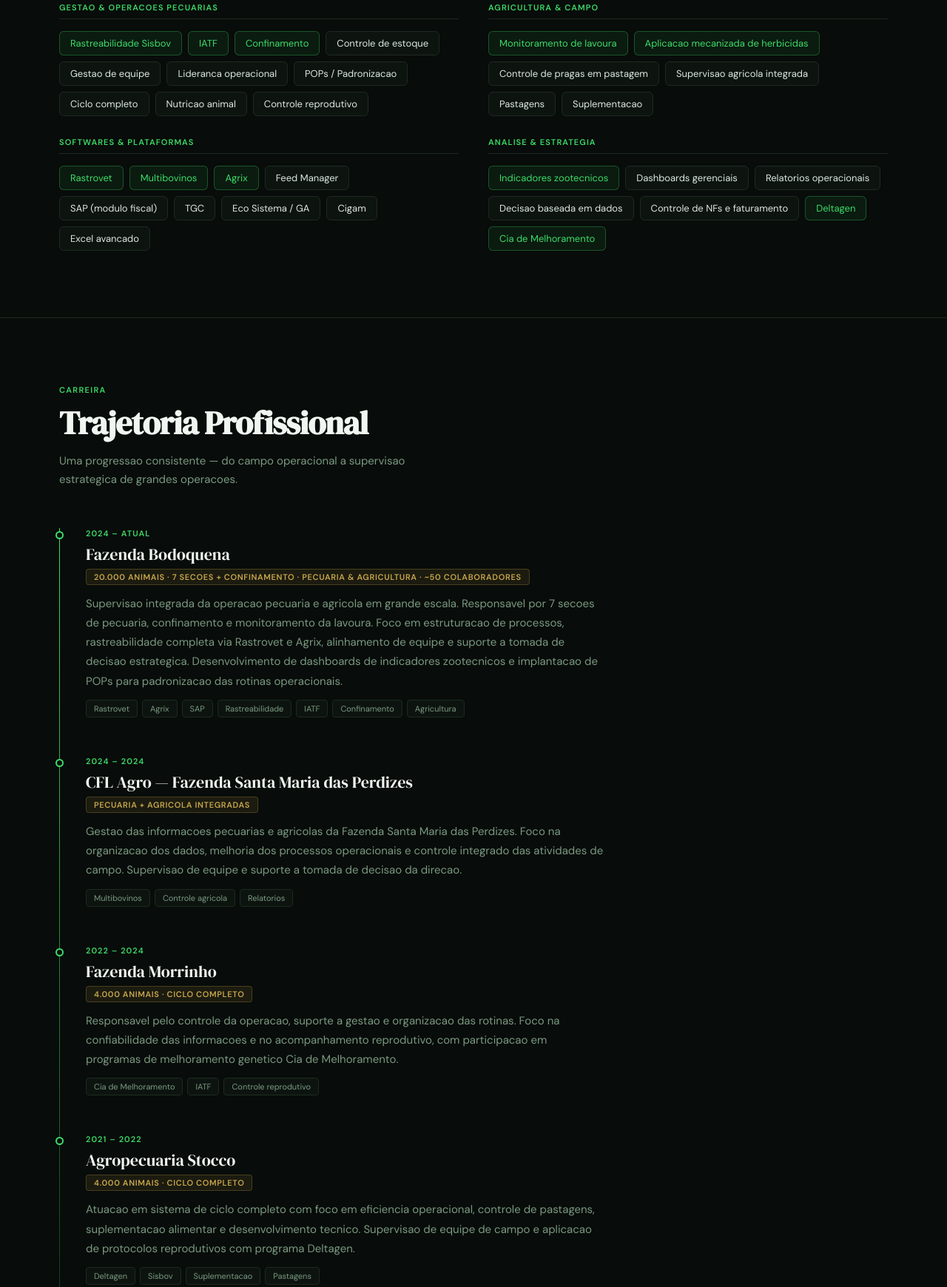
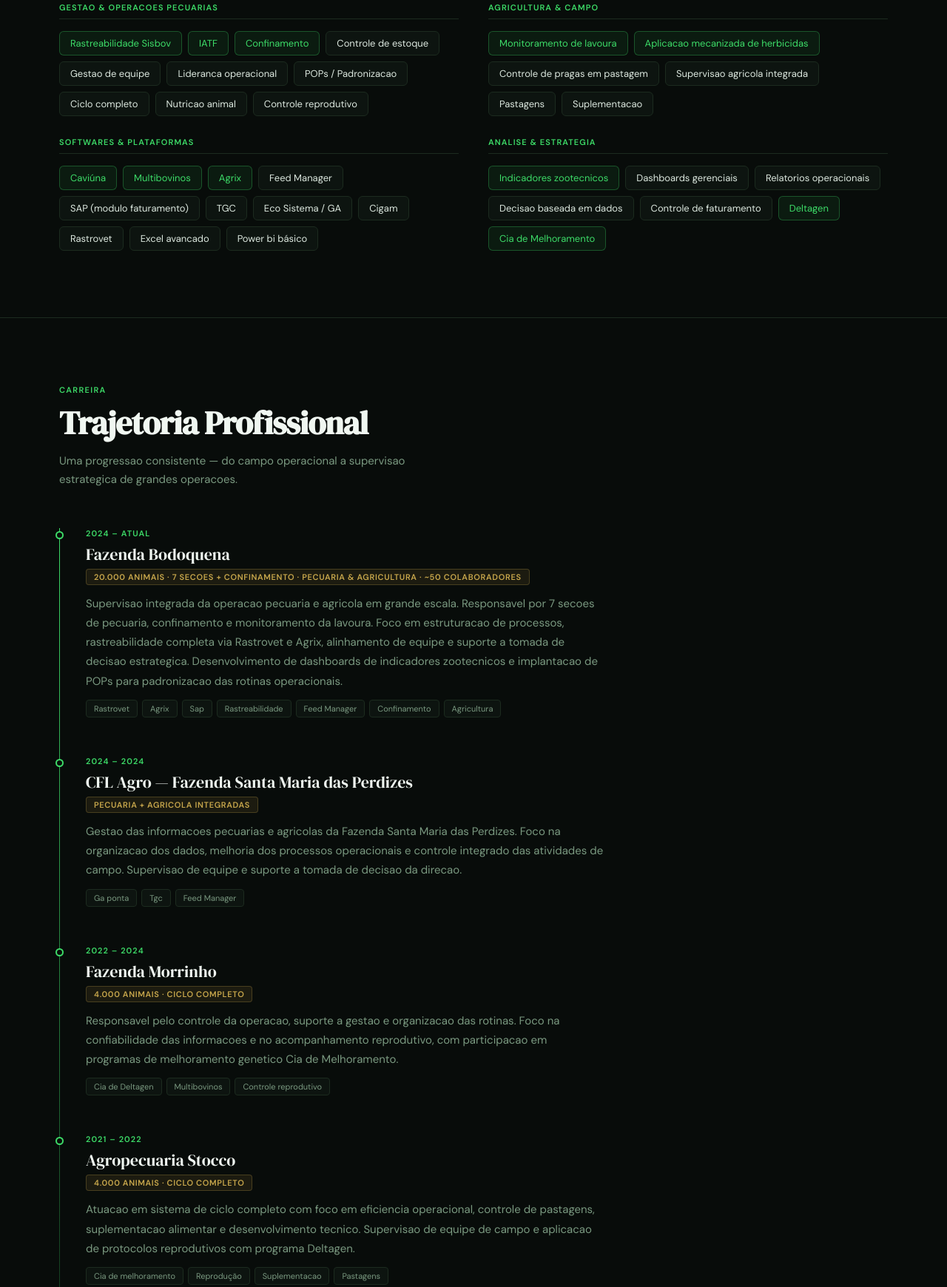
Before and after one commit to emersonsilva113/emerson.silva, a plain HTML site: page index.html in a window 1280 px wide. Shown: the part 2379-4119 px from the top of the page at 74% size. Drawn offline with Linux system fonts and the light colour scheme.

Commit message:
Update index.html

```diff
--- a/index.html
+++ b/index.html
@@ -231,9 +231,9 @@
         <div>
           <div class="skill-group-title">Softwares &amp; Plataformas</div>
           <div class="skill-tags">
-            <span class="tag hi">Rastrovet</span><span class="tag hi">Multibovinos</span><span class="tag hi">Agrix</span>
-            <span class="tag">Feed Manager</span><span class="tag">SAP (modulo fiscal)</span><span class="tag">TGC</span>
-            <span class="tag">Eco Sistema / GA</span><span class="tag">Cigam</span><span class="tag">Excel avancado</span>
+            <span class="tag hi">Caviúna</span><span class="tag hi">Multibovinos</span><span class="tag hi">Agrix</span>
+            <span class="tag">Feed Manager</span><span class="tag">SAP (modulo faturamento)</span><span class="tag">TGC</span>
+            <span class="tag">Eco Sistema / GA</span><span class="tag">Cigam</span><span class="tag">Rastrovet</span><span class="tag">Excel avancado</span><span class="tag">Power bi básico</span>
           </div>
         </div>
       </div>
@@ -251,7 +251,7 @@
           <div class="skill-tags">
             <span class="tag hi">Indicadores zootecnicos</span><span class="tag">Dashboards gerenciais</span>
             <span class="tag">Relatorios operacionais</span><span class="tag">Decisao baseada em dados</span>
-            <span class="tag">Controle de NFs e faturamento</span><span class="tag hi">Deltagen</span><span class="tag hi">Cia de Melhoramento</span>
+            <span class="tag">Controle de faturamento</span><span class="tag hi">Deltagen</span><span class="tag hi">Cia de Melhoramento</span>
           </div>
         </div>
       </div>
@@ -270,35 +270,35 @@
         <div class="tl-company">Fazenda Bodoquena</div>
         <div class="tl-scale">20.000 animais &middot; 7 secoes + confinamento &middot; Pecuaria &amp; Agricultura &middot; ~50 colaboradores</div>
         <p class="tl-desc">Supervisao integrada da operacao pecuaria e agricola em grande escala. Responsavel por 7 secoes de pecuaria, confinamento e monitoramento da lavoura. Foco em estruturacao de processos, rastreabilidade completa via Rastrovet e Agrix, alinhamento de equipe e suporte a tomada de decisao estrategica. Desenvolvimento de dashboards de indicadores zootecnicos e implantacao de POPs para padronizacao das rotinas operacionais.</p>
-        <div class="tl-pills"><span class="tl-pill">Rastrovet</span><span class="tl-pill">Agrix</span><span class="tl-pill">SAP</span><span class="tl-pill">Rastreabilidade</span><span class="tl-pill">IATF</span><span class="tl-pill">Confinamento</span><span class="tl-pill">Agricultura</span></div>
+        <div class="tl-pills"><span class="tl-pill">Rastrovet</span><span class="tl-pill">Agrix</span><span class="tl-pill">Sap</span><span class="tl-pill">Rastreabilidade</span><span class="tl-pill">Feed Manager</span><span class="tl-pill">Confinamento</span><span class="tl-pill">Agricultura</span></div>
       </div>
       <div class="tl-item reveal">
         <div class="tl-date">2024 &ndash; 2024</div>
         <div class="tl-company">CFL Agro &mdash; Fazenda Santa Maria das Perdizes</div>
         <div class="tl-scale">Pecuaria + Agricola integradas</div>
         <p class="tl-desc">Gestao das informacoes pecuarias e agricolas da Fazenda Santa Maria das Perdizes. Foco na organizacao dos dados, melhoria dos processos operacionais e controle integrado das atividades de campo. Supervisao de equipe e suporte a tomada de decisao da direcao.</p>
-        <div class="tl-pills"><span class="tl-pill">Multibovinos</span><span class="tl-pill">Controle agricola</span><span class="tl-pill">Relatorios</span></div>
+        <div class="tl-pills"><span class="tl-pill">Ga ponta</span><span class="tl-pill">Tgc</span><span class="tl-pill">Feed Manager</span></div>
       </div>
       <div class="tl-item reveal">
         <div class="tl-date">2022 &ndash; 2024</div>
         <div class="tl-company">Fazenda Morrinho</div>
         <div class="tl-scale">4.000 animais &middot; Ciclo completo</div>
         <p class="tl-desc">Responsavel pelo controle da operacao, suporte a gestao e organizacao das rotinas. Foco na confiabilidade das informacoes e no acompanhamento reprodutivo, com participacao em programas de melhoramento genetico Cia de Melhoramento.</p>
-        <div class="tl-pills"><span class="tl-pill">Cia de Melhoramento</span><span class="tl-pill">IATF</span><span class="tl-pill">Controle reprodutivo</span></div>
+        <div class="tl-pills"><span class="tl-pill">Cia de Deltagen</span><span class="tl-pill">Multibovinos</span><span class="tl-pill">Controle reprodutivo</span></div>
       </div>
       <div class="tl-item reveal">
         <div class="tl-date">2021 &ndash; 2022</div>
         <div class="tl-company">Agropecuaria Stocco</div>
         <div class="tl-scale">4.000 animais &middot; Ciclo completo</div>
         <p class="tl-desc">Atuacao em sistema de ciclo completo com foco em eficiencia operacional, controle de pastagens, suplementacao alimentar e desenvolvimento tecnico. Supervisao de equipe de campo e aplicacao de protocolos reprodutivos com programa Deltagen.</p>
-        <div class="tl-pills"><span class="tl-pill">Deltagen</span><span class="tl-pill">Sisbov</span><span class="tl-pill">Suplementacao</span><span class="tl-pill">Pastagens</span></div>
+        <div class="tl-pills"><span class="tl-pill">Cia de melhoramento</span><span class="tl-pill">Reprodução</span><span class="tl-pill">Suplementacao</span><span class="tl-pill">Pastagens</span></div>
       </div>
       <div class="tl-item reveal">
         <div class="tl-date">2015 &ndash; 2021</div>
         <div class="tl-company">Fazenda Santa Otilia</div>
         <div class="tl-scale">15.000 animais &middot; 4 secoes &middot; 6 anos de base solida</div>
         <p class="tl-desc">Inicio e consolidacao da trajetoria profissional em operacao de grande escala. Atuacao direta no controle e organizacao das informacoes pecuarias, coleta de dados a campo, rastreabilidade Sisbov e supervisao de aplicacao mecanizada de herbicidas e controle de pragas em pastagem &mdash; formando a base tecnica e operacional que sustenta toda a carreira.</p>
-        <div class="tl-pills"><span class="tl-pill">Sisbov</span><span class="tl-pill">Coleta de campo</span><span class="tl-pill">Aplicacao mecanizada</span><span class="tl-pill">Controle de pragas</span></div>
+        <div class="tl-pills"><span class="tl-pill">Multibovinos</span><span class="tl-pill">Coleta de campo</span><span class="tl-pill">Aplicacao mecanizada</span><span class="tl-pill">Controle de pragas</span></div>
       </div>
     </div>
   </div>
```
